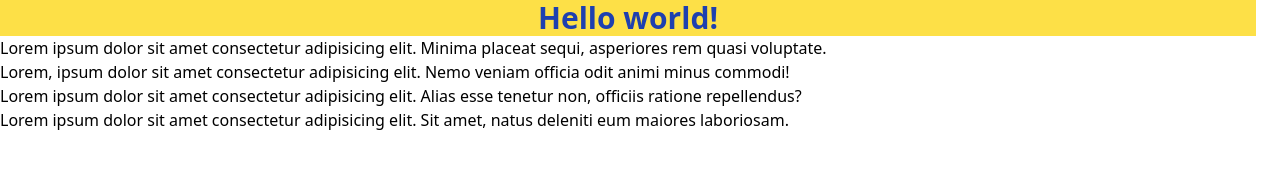
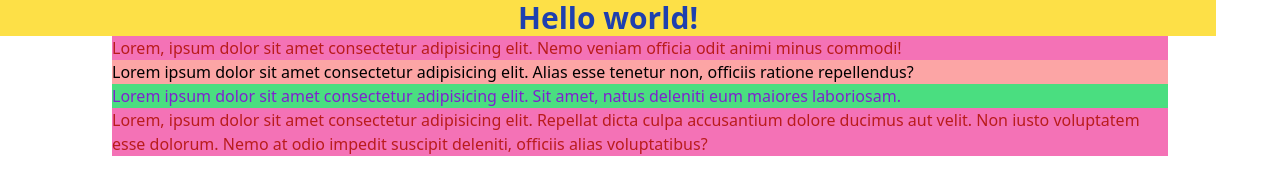
Before and after one commit to ossena/website-2024-25, a plain HTML site: page Index.html in a window 1280 px wide. Drawn offline with nearby package versions, Linux system fonts and the light colour scheme.

Commit message:
aggiornamento paragrafi

```diff
--- a/Index.html
+++ b/Index.html
@@ -8,26 +8,34 @@
 </head>
 <body>
 
-    <h1 class="text-3xl font-bold text-center text-blue-800 bg-yellow-300 mr-6  ">
+    <h1 class="text-3xl font-bold text-center text-blue-800 bg-yellow-300 mr-16  ">
         Hello world!
       </h1>
 <div>
-    <p>Lorem ipsum dolor sit amet consectetur adipisicing elit. Minima placeat sequi, asperiores rem quasi voluptate.</p>
+    <p class=" bg-red-400 text-green-700 md:text-purple-700 md:mr-16 md:ml-16 sm:mr-4 sm:ml-4  lg:mr-28 lg:ml-28>Lorem ipsum dolor sit amet consectetur adipisicing elit. Minima placeat sequi, asperiores rem quasi voluptate.</p>
 </div>
 
 
 <div>
-    <p>Lorem, ipsum dolor sit amet consectetur adipisicing elit. Nemo veniam officia odit animi minus commodi!</p>
+    <p class="  bg-pink-400 text-green-700  md:text-red-700 md:mr-16 md:ml-16 sm:mr-4 sm:ml-4 lg:mr-28 lg:ml-28">Lorem,
+        ipsum dolor sit amet consectetur adipisicing elit. Nemo veniam officia odit animi minus commodi!</p>
 </div>
 
 <div>
-    <p>Lorem ipsum dolor sit amet consectetur adipisicing elit. Alias esse tenetur non, officiis ratione repellendus?</p>
+    <p class="bg-purple-400 md:bg-red-300 md:mr-16 md:ml-16 sm:mr-4 sm:ml-4  lg:mr-28 lg:ml-28 ">Lorem ipsum dolor sit amet consectetur adipisicing elit. Alias esse tenetur non, officiis
+        ratione repellendus?</p>
 </div>
 
 <div>
-    <p>Lorem ipsum dolor sit amet consectetur adipisicing elit. Sit amet, natus deleniti eum maiores laboriosam.</p>
+    <p class=" bg-green-400 text-red-700 md:text-purple-700 md:mr-16 md:ml-16 sm:mr-4 sm:ml-4  lg:mr-28 lg:ml-28 ">Lorem ipsum dolor sit amet consectetur adipisicing elit. Sit amet, natus deleniti eum maiores
+        laboriosam.</p>
 </div>
 
+<div>
+    <p class="  bg-pink-400 text-green-700  md:text-red-700 md:mr-16 md:ml-16 sm:mr-4 sm:ml-4  lg:mr-28 lg:ml-28">Lorem, ipsum dolor sit amet consectetur adipisicing elit. Repellat dicta culpa accusantium
+        dolore ducimus aut velit. Non iusto voluptatem esse dolorum. Nemo at odio impedit suscipit deleniti, officiis alias
+        voluptatibus?</p>
+</div>
 
 </body>
 </html>
```
